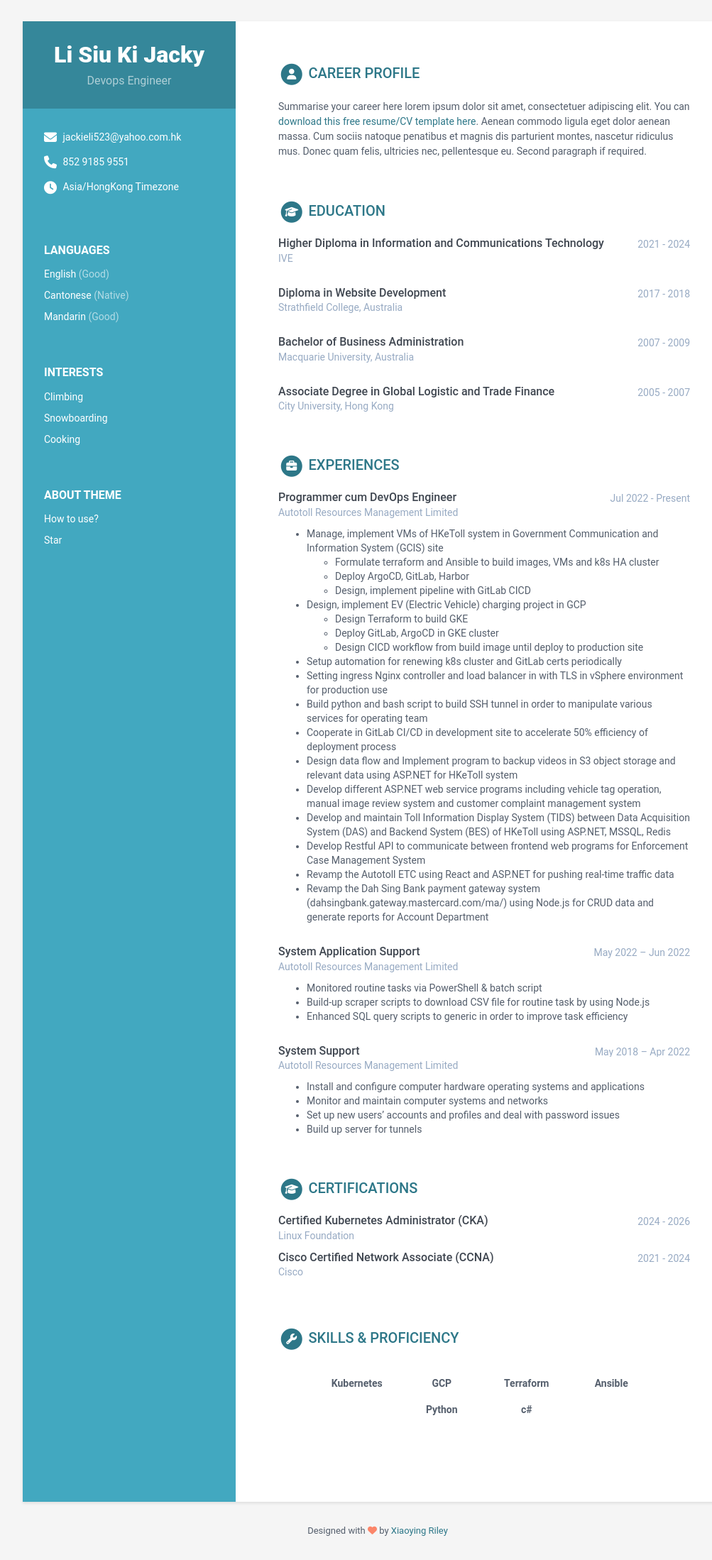
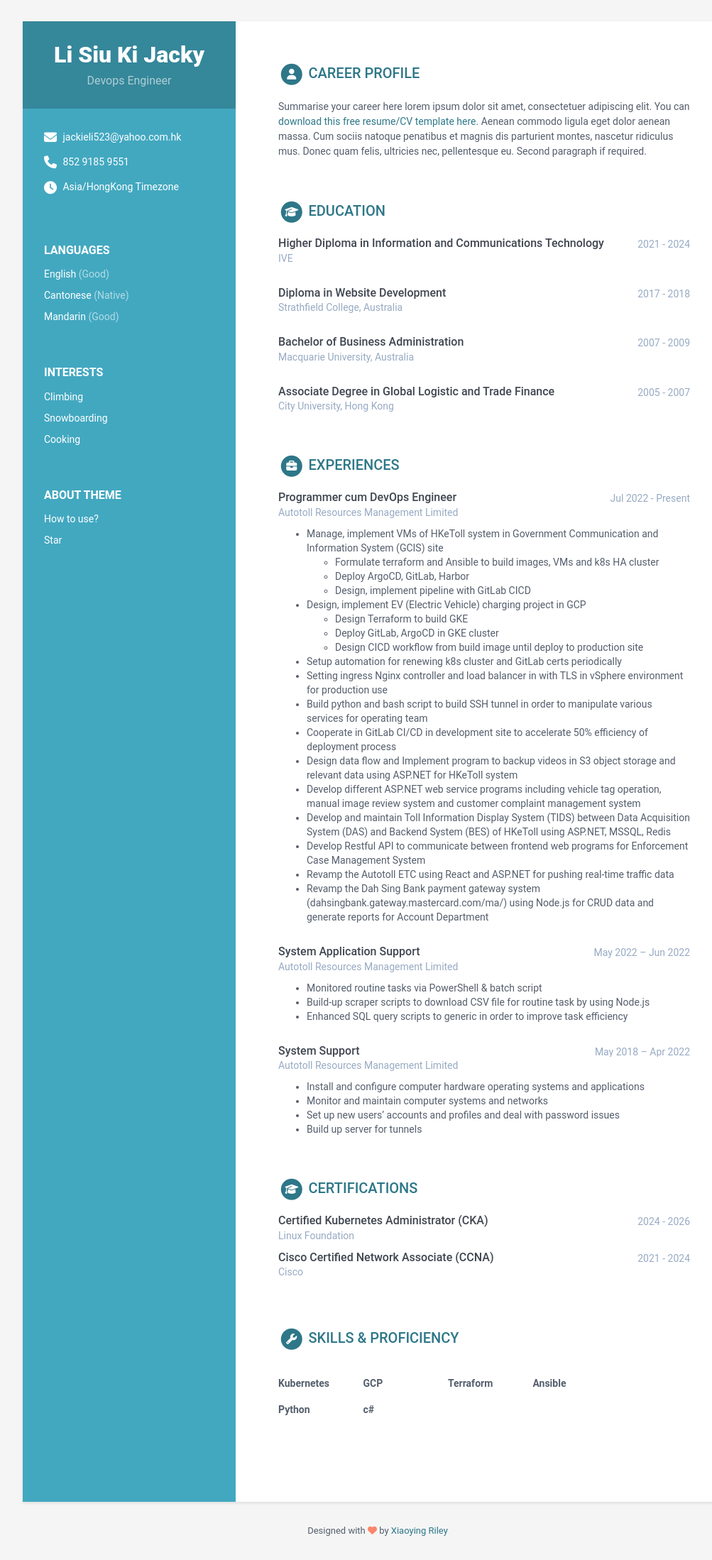
Before and after one commit to Ovvio2311/online-resume, a Jekyll site: the page built from index.html, in a window 1280 px wide. Shown: the whole page at 71% size, without its empty margins (108-1111 px from the left). Built offline with Jekyll 4.4.1, drawn with Linux system fonts in a browser that asks for light colours.

Commit message:
Update _base.scss

```diff
--- a/_sass/_base.scss
+++ b/_sass/_base.scss
@@ -281,11 +281,11 @@ p {
 // }
 
 .skillset {
-  text-align: center;
+  //text-align: center;
   align: left;
   width: 100%;
   display: inline-block;
-  margin: 0 0;
+  margin: 0 auto;
   //width: 400px;
   .item {
     width: 20%;
```
